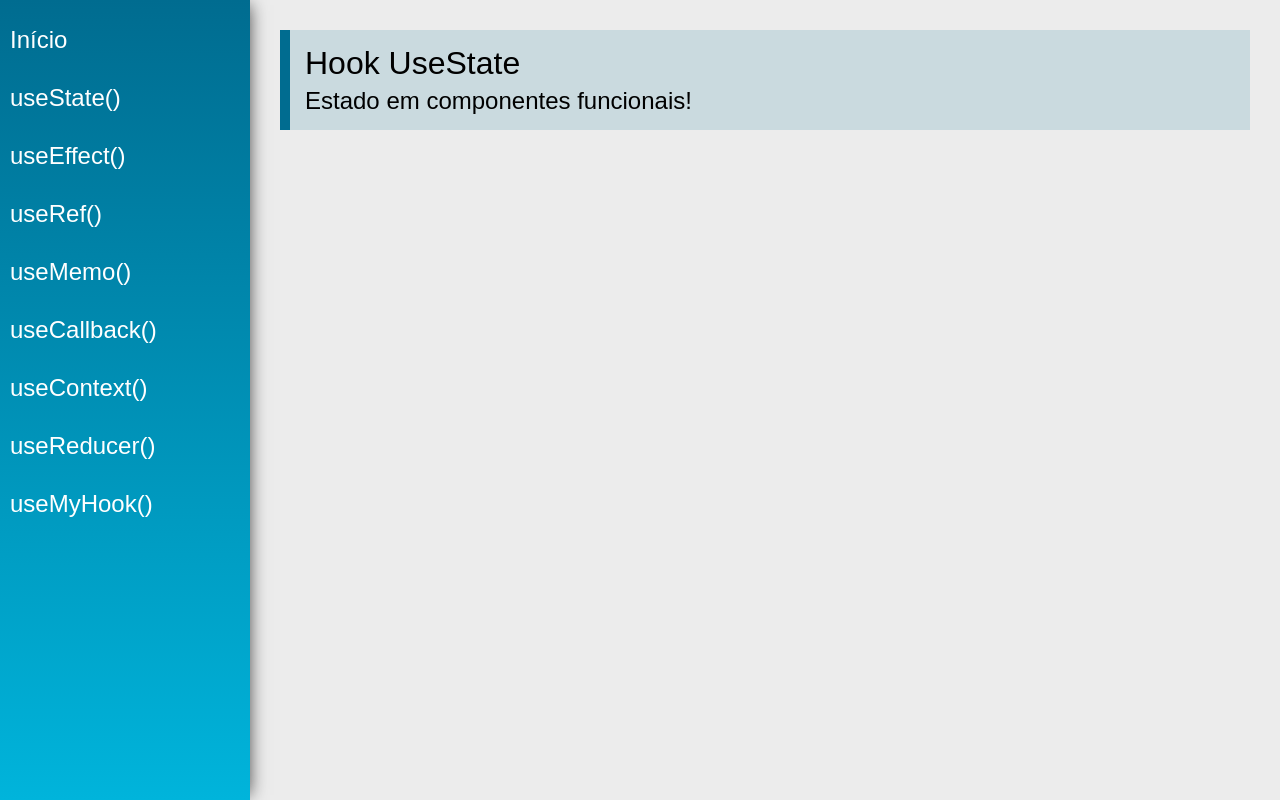
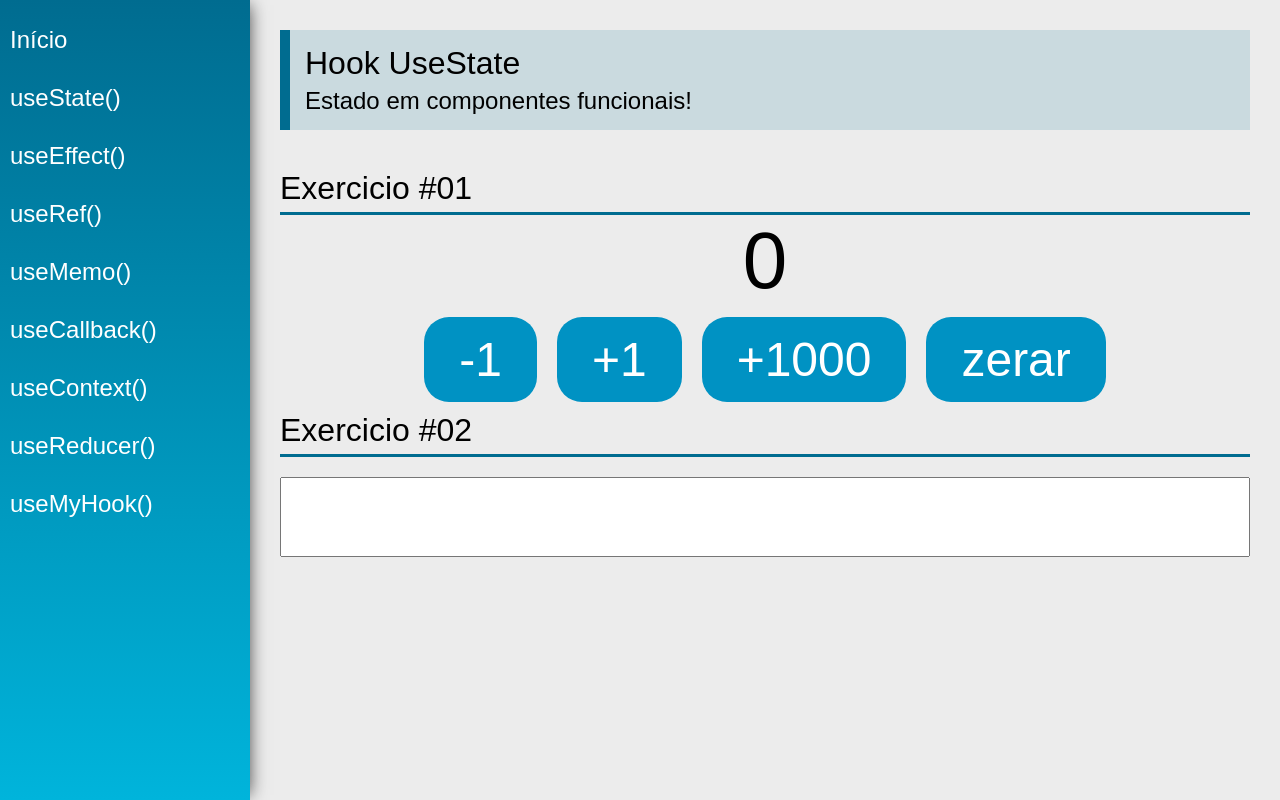
Before and after one commit to ValdoNeves/hooks_react, a React (Create React App) app: page /useState in a window 1280 px wide. Built offline with nearby package versions, Linux system fonts and the light colour scheme.

Commit message:
useState

```diff
--- a/src/views/examples/UseState.jsx
+++ b/src/views/examples/UseState.jsx
@@ -1,13 +1,40 @@
-import React from 'react'
+import React, { useState } from 'react'
 import PageTitle from '../../components/layout/PageTitle'
+import SectionTitle from '../../components/layout/SectionTitle'
 
 const UseState = (props) => {
+
+    const [count, setCount] = useState(0)
+    const [name, setName] = useState("")
+
+
     return (
         <div className="UseState">
             <PageTitle
                 title="Hook UseState"
                 subtitle="Estado em componentes funcionais!"
+
+
             />
+            <SectionTitle title="Exercicio #01" />
+            <div className="center">
+                <span className="text">{count}</span>
+                <div>
+                    <button className="btn"
+                        onClick={() => setCount(count - 1)}>-1</button>
+                    <button className="btn"
+                        onClick={() => setCount(count + 1)}>+1</button>
+                    <button className="btn"
+                        onClick={() => setCount(current => current + 1000)}>+1000</button>
+                    <button className="btn"
+                        onClick={() => setCount(0)}>zerar</button>
+                </div>
+            </div>
+            <SectionTitle title="Exercicio #02" />
+            <input type="text" className="input" value={name}
+                onChange={e => setName(e.target.value)} />
+            <span className="text">{name}</span>
+
         </div>
     )
 }
```
